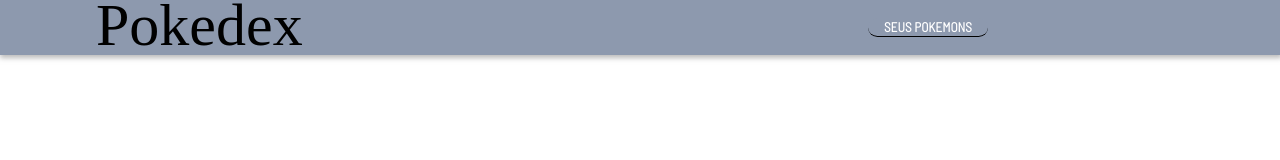
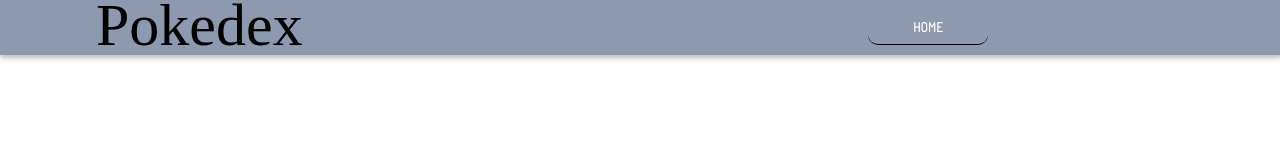
Before and after one commit to bellapegoraro/neo-provafront, a React (Create React App) app: page / in a window 1280 px wide. Both pictures are taken after a click on the button "SEUS POKEMONS". Shown: the top 160 px of the page. Built offline with nearby package versions, Linux system fonts and the light colour scheme; a web font is replaced by a local one.

Commit message:
fix: fixing header button

```diff
--- a/src/components/header/index.jsx
+++ b/src/components/header/index.jsx
@@ -10,8 +10,17 @@
     <Container>
       <Logo />
       <Inputs>
-        <Button onClick={() => history.push("/pokedex")}>Seus pokemons</Button>
-        {location.pathname === "/" && <Search />}
+        {location.pathname === "/" && (
+          <>
+            <Button onClick={() => history.push("/pokedex")}>
+              Seus pokemons
+            </Button>
+            <Search />
+          </>
+        )}
+        {location.pathname === "/pokedex" && (
+          <Button onClick={() => history.push("/")}>Home</Button>
+        )}
       </Inputs>
     </Container>
   );
--- a/src/components/header/style.js
+++ b/src/components/header/style.js
@@ -31,6 +31,7 @@
   font-weight: bold;
   color: white;
   border: none;
+  height: 35px;
   border-radius: 10px;
   background-color: #8d99ae;
   border-bottom: 1px solid black;
```
Also changed, not shown: 1 other file (tests, documents, lock files or other folders).
